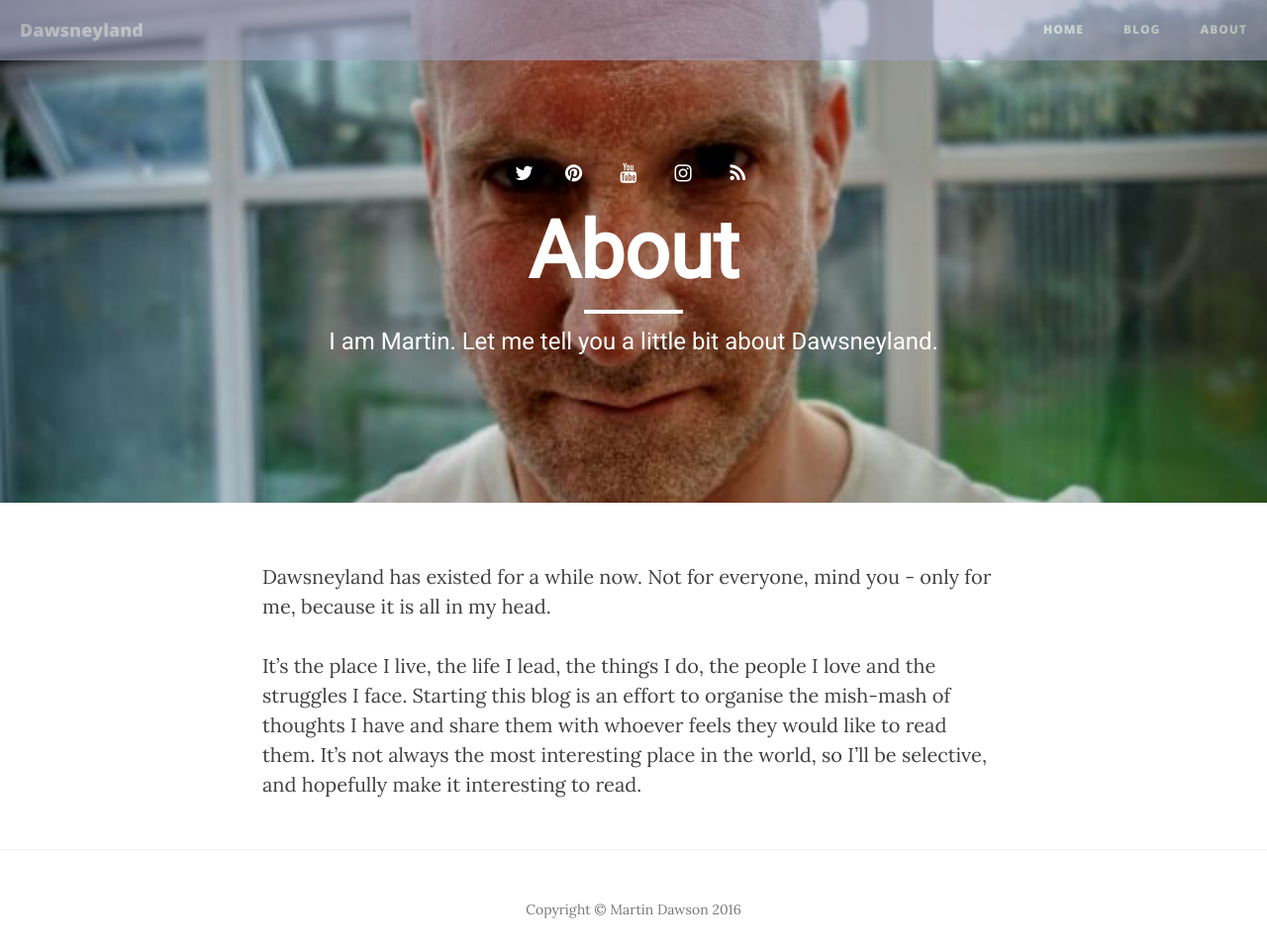
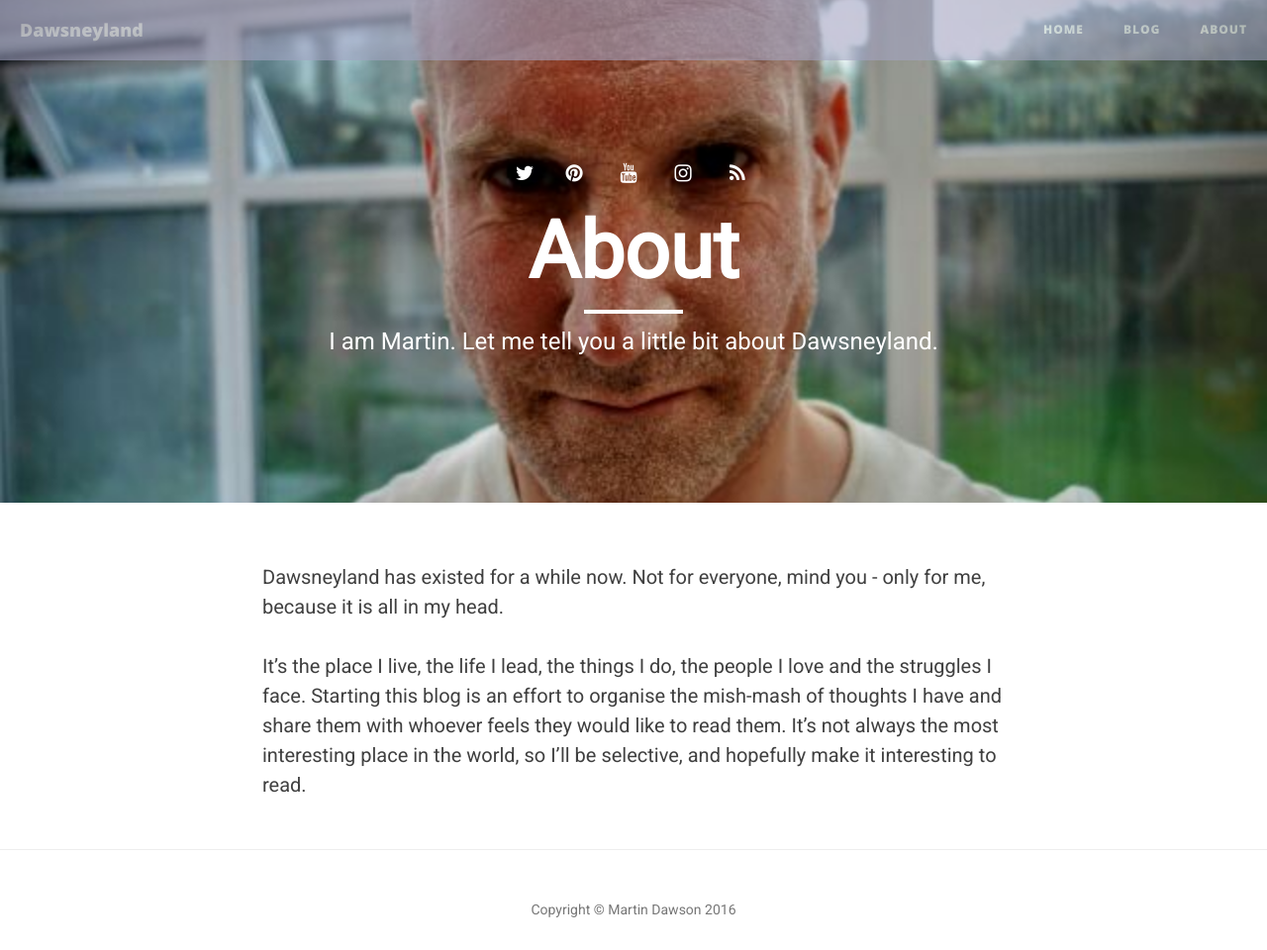
Before and after one commit to dawsneyland/formerdland, a Jekyll site: the page built from about/index.html, in a window 1280 px wide. Shown: the whole page at 99% size. Built offline with Jekyll 4.4.1, drawn with Linux system fonts in a browser that asks for light colours; nearby versions of some CDN libraries; comment, search, counter and statistics services are not loaded.

Commit message:
Update custom.css

```diff
--- a/css/custom.css
+++ b/css/custom.css
@@ -13,7 +13,7 @@ footer {
     padding: 0px 0px 30px;
 }
 
-h1, h2, h3, h4, h5, h6 {
+h1, h2, h3, h4, h5, h6, body {
     font-family: 'Roboto', sans-serif;
 }
 
```
